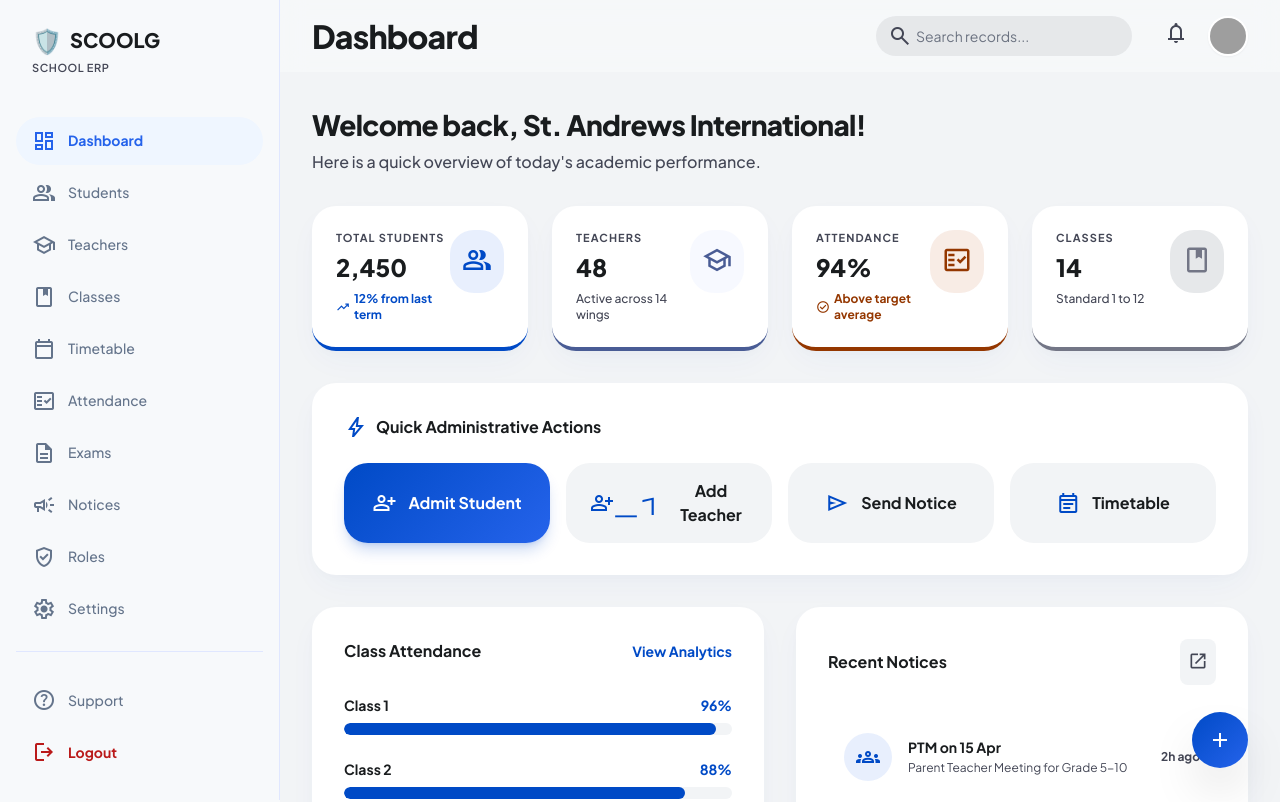
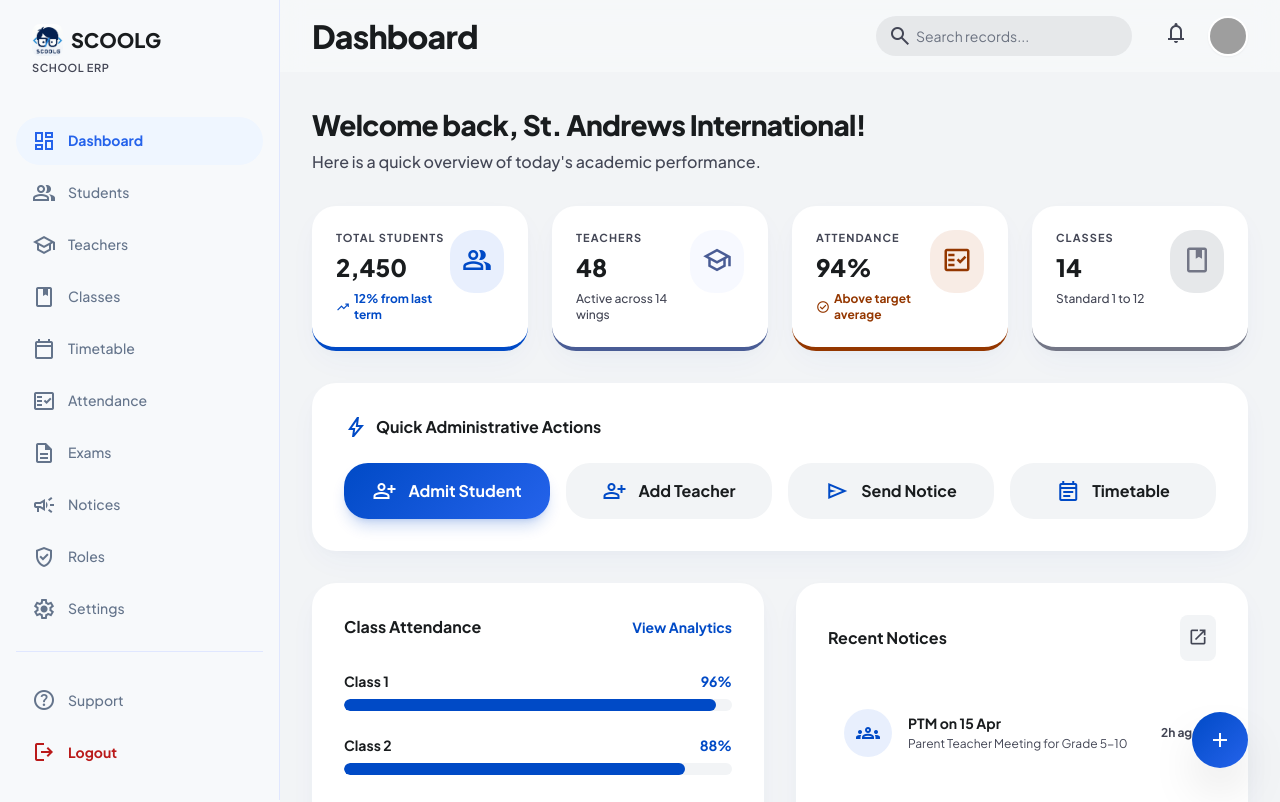
Before and after one commit to NeerajBhatt411/scoolg_project_source, a React (Vite) app in the folder school-admin-panel/: page /dashboard in a window 1280 px wide. Shown: the top 802 px of the page. Built offline with nearby package versions, Linux system fonts and the light colour scheme; sample sign-in values are in the browser's storage; grey boxes are pictures that could not be loaded.

Commit message:
feat: update sidebar logo and replace teacher icon in dashboard

```diff
--- a/school-admin-panel/src/components/Sidebar.jsx
+++ b/school-admin-panel/src/components/Sidebar.jsx
@@ -28,8 +28,10 @@ const Sidebar = () => {
         <aside className="w-[280px] h-screen fixed left-0 overflow-y-auto bg-[#f7f9fb] border-r-[1.5px] border-[#e0e7ff] flex flex-col py-6 px-4 z-50">
             <div className="mb-10 px-4">
                 <h1 className="text-xl font-extrabold text-[#191c1e] flex items-center gap-2">
-                    <span className="text-2xl">🛡️</span> SCOOLG
+                    <img src="/logo.png" alt="Scoolg" className="h-8 w-auto rounded-lg" />
+                    SCOOLG
                 </h1>
+
                 <p className="text-[11px] uppercase font-semibold text-on-surface-variant tracking-wider mt-1">School ERP</p>
             </div>
             <nav className="flex-1 space-y-1">
--- a/school-admin-panel/src/pages/Dashboard.jsx
+++ b/school-admin-panel/src/pages/Dashboard.jsx
@@ -119,7 +119,7 @@ const Dashboard = () => {
                             <span>Admit Student</span>
                         </button>
                         <button className="bg-surface-container-low hover:bg-surface-container-high text-on-surface font-bold py-4 px-6 rounded-xl flex items-center justify-center gap-3 scale-98 active:scale-95 transition-all">
-                            <span className="material-symbols-outlined text-primary">person_add_alt_1</span>
+                            <span className="material-symbols-outlined text-primary">person_add_alt</span>
                             <span>Add Teacher</span>
                         </button>
                         <button className="bg-surface-container-low hover:bg-surface-container-high text-on-surface font-bold py-4 px-6 rounded-xl flex items-center justify-center gap-3 scale-98 active:scale-95 transition-all">
```
